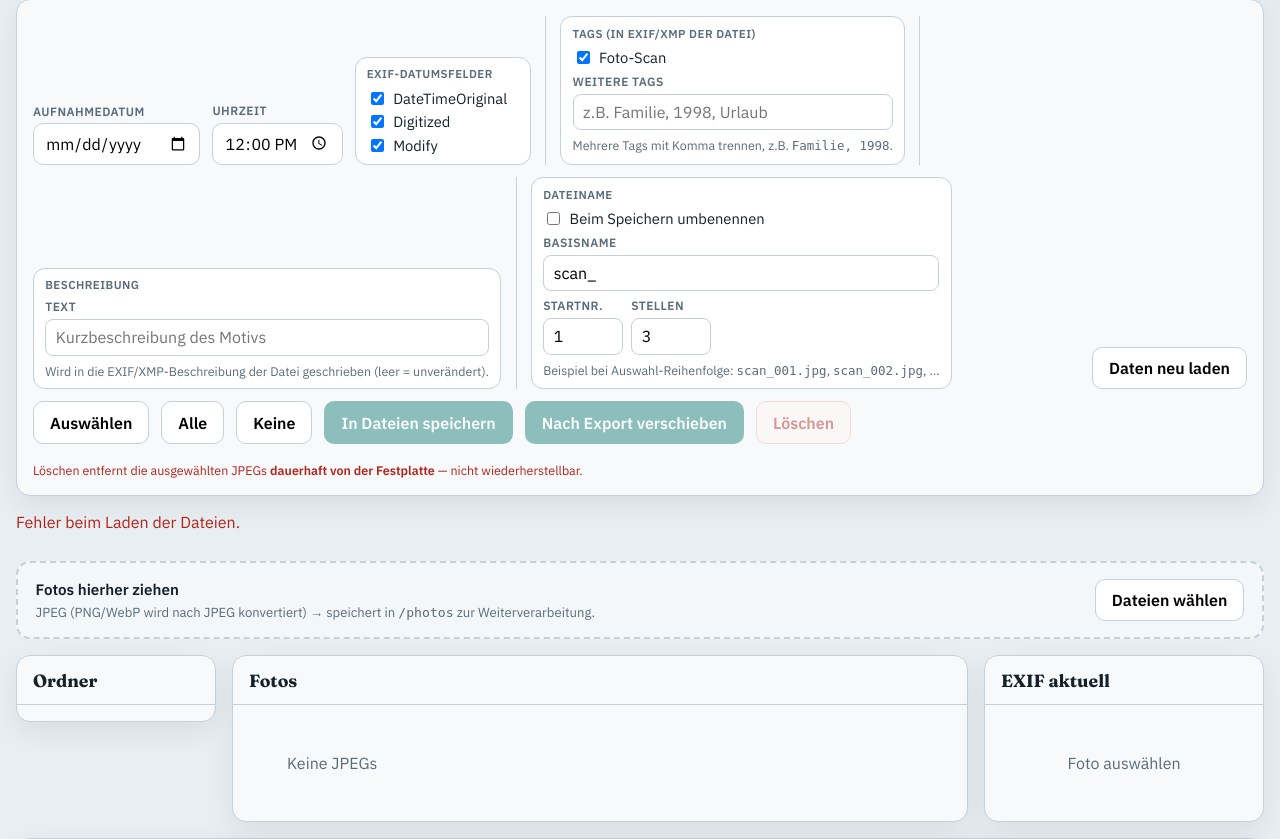
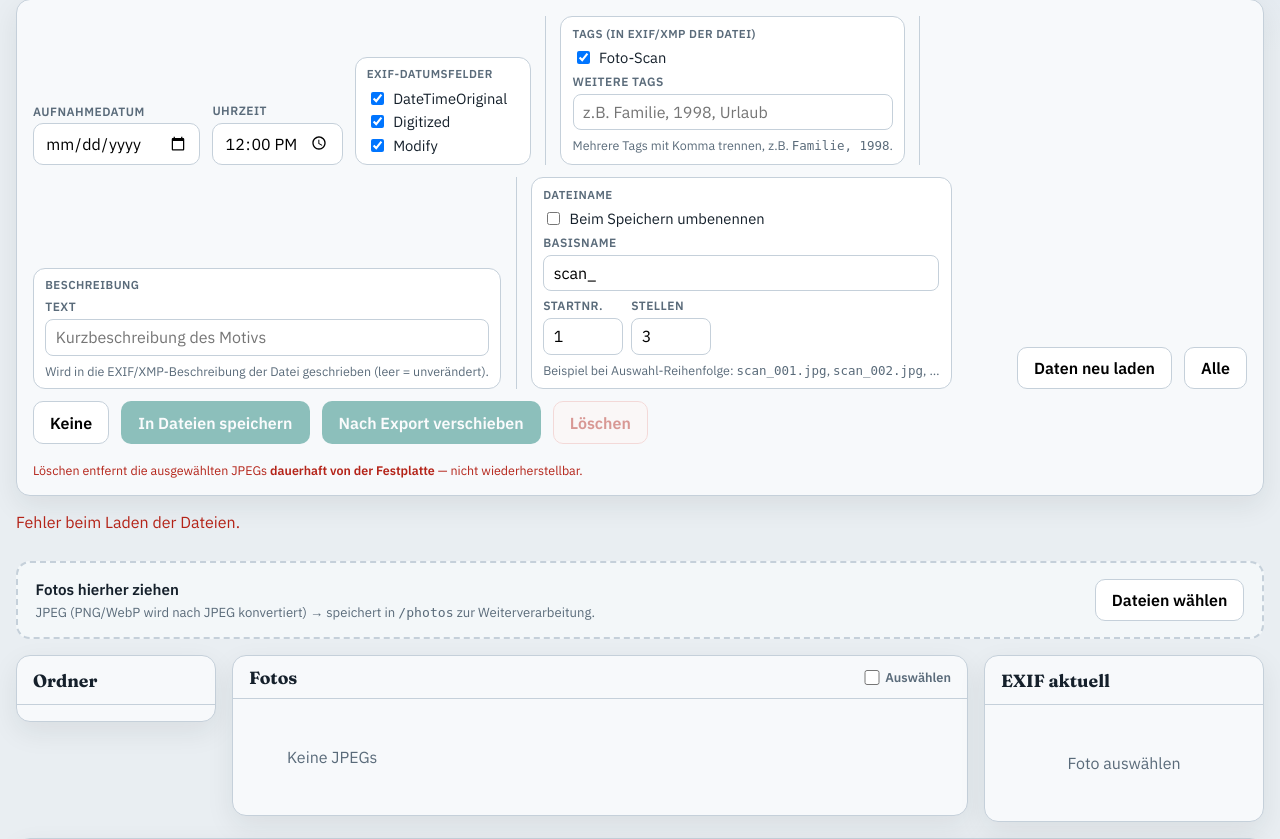
Before and after one commit to PaulG67/foto-exif, a Flask app: page / in a window 1280 px wide. Shown: the part 158-997 px from the top of the page. Run offline with Flask 3, Linux system fonts and the light colour scheme; parts of the project's set-up code (start-up, migrations or seed data) failed here and were passed over; some libraries are stand-ins or nearby versions.

Commit message:
Move photo multi-select to a checkbox beside the grid title.
The Auswählen control sits next to Fotos instead of in the main toolbar.

Co-authored-by: Cursor <cursoragent@cursor.com>

```diff
--- a/app/templates/index.html
+++ b/app/templates/index.html
@@ -115,6 +115,19 @@
       margin: 0; padding: .85rem 1rem; border-bottom: 1px solid var(--line);
       font-family: var(--display); font-size: 1.1rem;
     }
+    .panel-head {
+      display: flex; align-items: center; justify-content: space-between; gap: .75rem;
+      padding: .65rem 1rem; border-bottom: 1px solid var(--line);
+    }
+    .panel-head h2 { padding: 0; border: none; }
+    .select-toggle {
+      display: inline-flex; align-items: center; gap: .35rem;
+      font-size: .8rem; font-weight: 600; color: var(--muted);
+      cursor: pointer; user-select: none; white-space: nowrap;
+    }
+    .select-toggle input {
+      width: .95rem; height: .95rem; margin: 0; accent-color: var(--accent); cursor: pointer;
+    }
     .dirs { list-style: none; margin: 0; padding: .5rem; max-height: 70vh; overflow: auto; }
     .dirs li button {
       width: 100%; text-align: left; border: none; background: transparent; padding: .55rem .65rem; border-radius: 8px;
@@ -140,7 +153,6 @@
     }
     .grid.is-selecting .card .pick { display: flex; }
     .card.selected .pick { background: var(--accent); }
-    #btnSelectMode.active { background: var(--accent); color: #fff; border-color: transparent; }
     .card img { display: block; width: 100%; aspect-ratio: 1; object-fit: cover; background: #d7dee6; }
     .card .meta { padding: .45rem .55rem .6rem; font-size: .72rem; color: var(--muted); line-height: 1.35; }
     .card .meta strong { display: block; color: var(--ink); font-size: .8rem; white-space: nowrap; overflow: hidden; text-overflow: ellipsis; margin-bottom: .2rem; }
@@ -411,7 +423,6 @@
       </div>
       <div class="spacer"></div>
       <button type="button" id="btnReload">Daten neu laden</button>
-      <button type="button" id="btnSelectMode" aria-pressed="false">Auswählen</button>
       <button type="button" id="btnAll">Alle</button>
       <button type="button" id="btnNone">Keine</button>
       <button type="button" class="primary photos-only" id="btnSave" disabled>In Dateien speichern</button>
@@ -438,7 +449,13 @@
         <ul class="dirs" id="dirs"></ul>
       </aside>
       <section class="panel">
-        <h2 id="gridTitle">Fotos</h2>
+        <div class="panel-head">
+          <h2 id="gridTitle">Fotos</h2>
+          <label class="select-toggle" for="chkSelectMode">
+            <input type="checkbox" id="chkSelectMode" />
+            Auswählen
+          </label>
+        </div>
         <div class="grid" id="grid"><div class="empty">Keine JPEGs</div></div>
       </section>
       <aside class="panel">
@@ -1519,11 +1536,8 @@
       });
     });
 
-    $("btnSelectMode").addEventListener("click", () => {
-      state.selectMode = !state.selectMode;
-      $("btnSelectMode").classList.toggle("active", state.selectMode);
-      $("btnSelectMode").setAttribute("aria-pressed", state.selectMode ? "true" : "false");
-      $("btnSelectMode").textContent = state.selectMode ? "Auswahl aktiv" : "Auswählen";
+    $("chkSelectMode").addEventListener("change", () => {
+      state.selectMode = $("chkSelectMode").checked;
       $("grid").classList.toggle("is-selecting", state.selectMode);
       setStatus(
         state.selectMode
```
